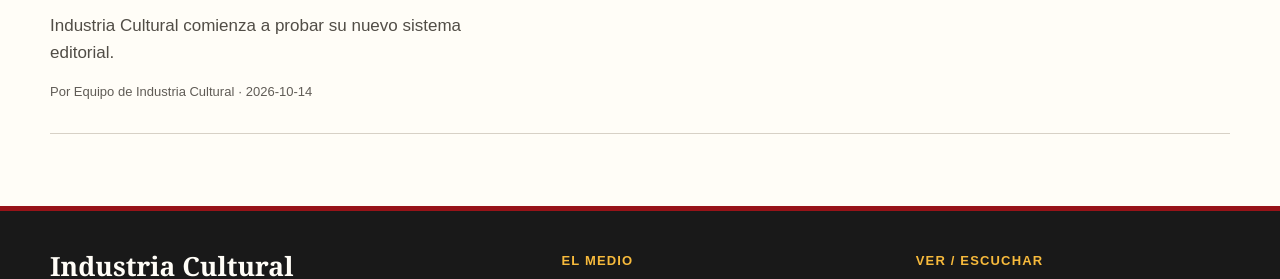
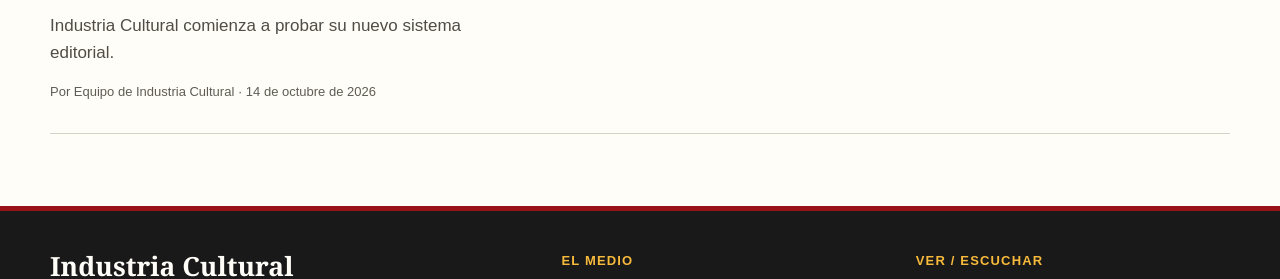
Before and after one commit to matevacca/industria-cultural-v2, a Jekyll site: the page built from index.html, in a window 1280 px wide and 900 px high, scrolled down 2266 px. Shown: the part 342-621 px from the top of the window. Built offline with Jekyll 4.4.1, drawn with Linux system fonts in a browser that asks for light colours.

Commit message:
Mejoras editoriales y formato de fechas en español

```diff
--- /dev/null
+++ b/_includes/fecha-es.html
@@ -0,0 +1,19 @@
+{%- assign fecha_formato = include.valor | date: "%Y-%m-%d" -%}
+{%- assign dia = fecha_formato | slice: 8, 2 | plus: 0 -%}
+{%- assign mes = fecha_formato | slice: 5, 2 -%}
+{%- assign anio = fecha_formato | slice: 0, 4 -%}
+{%- case mes -%}
+  {%- when '01' -%}{%- assign mes_nombre = 'enero' -%}
+  {%- when '02' -%}{%- assign mes_nombre = 'febrero' -%}
+  {%- when '03' -%}{%- assign mes_nombre = 'marzo' -%}
+  {%- when '04' -%}{%- assign mes_nombre = 'abril' -%}
+  {%- when '05' -%}{%- assign mes_nombre = 'mayo' -%}
+  {%- when '06' -%}{%- assign mes_nombre = 'junio' -%}
+  {%- when '07' -%}{%- assign mes_nombre = 'julio' -%}
+  {%- when '08' -%}{%- assign mes_nombre = 'agosto' -%}
+  {%- when '09' -%}{%- assign mes_nombre = 'septiembre' -%}
+  {%- when '10' -%}{%- assign mes_nombre = 'octubre' -%}
+  {%- when '11' -%}{%- assign mes_nombre = 'noviembre' -%}
+  {%- when '12' -%}{%- assign mes_nombre = 'diciembre' -%}
+{%- endcase -%}
+{{- dia }} de {{ mes_nombre }} de {{ anio -}}
--- a/_layouts/articulo.html
+++ b/_layouts/articulo.html
@@ -39,7 +39,7 @@
 <p class="kicker">{{ page.categoria | escape }} <span class="format">Nota</span></p>
 <h1 class="headline">{{ page.title | escape }}</h1>
 <p class="dek">{{ page.bajada | escape }}</p>
-<p class="metadata">Por {{ page.autor | escape }} · {{ page.fecha | escape }}</p>
+<p class="metadata">Por {{ page.autor | escape }} · {% include fecha-es.html valor=page.fecha %}</p>
 </header>
 {% if page.imagen and page.imagen != '' %}<figure class="article-figure"><img src="{{ page.imagen | escape }}" alt="{{ page.title | escape }}" loading="lazy">{% if page.epigrafe %}<figcaption>{{ page.epigrafe | escape }}</figcaption>{% endif %}</figure>{% endif %}
 <div class="article-body">{{ content }}</div>
--- a/index.html
+++ b/index.html
@@ -237,7 +237,7 @@
 {% for nota in ultimas limit: 6 %}
 <article class="section-story">
 {% if nota.imagen and nota.imagen != '' %}<img src="{{ nota.imagen | escape }}" alt="" loading="lazy">{% endif %}
-<div><p class="kicker">{{ nota.categoria | escape }}</p><h2 class="headline"><a href="{{ nota.url | relative_url }}">{{ nota.title | escape }}</a></h2><p class="dek">{{ nota.bajada | escape }}</p><p class="metadata">Por {{ nota.autor | escape }} · {{ nota.fecha | escape }}</p></div>
+<div><p class="kicker">{{ nota.categoria | escape }}</p><h2 class="headline"><a href="{{ nota.url | relative_url }}">{{ nota.title | escape }}</a></h2><p class="dek">{{ nota.bajada | escape }}</p><p class="metadata">Por {{ nota.autor | escape }} · {% include fecha-es.html valor=nota.fecha %}</p></div>
 </article>
 {% endfor %}
 </div></section>
--- a/secciones/analisis.html
+++ b/secciones/analisis.html
@@ -45,7 +45,7 @@
         <div><p class="kicker">{{ nota.categoria | escape }} <span class="format">Nota</span></p>
         <h2 class="headline"><a href="{{ nota.url | relative_url }}">{{ nota.title | escape }}</a></h2>
         <p class="dek">{{ nota.bajada | escape }}</p>
-        <p class="metadata">Por {{ nota.autor | escape }} · {{ nota.fecha | escape }}</p></div>
+        <p class="metadata">Por {{ nota.autor | escape }} · {% include fecha-es.html valor=nota.fecha %}</p></div>
       </article>
       {% endfor %}
 
--- a/secciones/efemerides.html
+++ b/secciones/efemerides.html
@@ -45,7 +45,7 @@
         <div><p class="kicker">{{ nota.categoria | escape }} <span class="format">Nota</span></p>
         <h2 class="headline"><a href="{{ nota.url | relative_url }}">{{ nota.title | escape }}</a></h2>
         <p class="dek">{{ nota.bajada | escape }}</p>
-        <p class="metadata">Por {{ nota.autor | escape }} · {{ nota.fecha | escape }}</p></div>
+        <p class="metadata">Por {{ nota.autor | escape }} · {% include fecha-es.html valor=nota.fecha %}</p></div>
       </article>
       {% endfor %}
 
--- a/secciones/estrenos.html
+++ b/secciones/estrenos.html
@@ -45,7 +45,7 @@
         <div><p class="kicker">{{ nota.categoria | escape }} <span class="format">Nota</span></p>
         <h2 class="headline"><a href="{{ nota.url | relative_url }}">{{ nota.title | escape }}</a></h2>
         <p class="dek">{{ nota.bajada | escape }}</p>
-        <p class="metadata">Por {{ nota.autor | escape }} · {{ nota.fecha | escape }}</p></div>
+        <p class="metadata">Por {{ nota.autor | escape }} · {% include fecha-es.html valor=nota.fecha %}</p></div>
       </article>
       {% endfor %}
 
--- a/secciones/noticias.html
+++ b/secciones/noticias.html
@@ -45,7 +45,7 @@
         <div><p class="kicker">{{ nota.categoria | escape }} <span class="format">Nota</span></p>
         <h2 class="headline"><a href="{{ nota.url | relative_url }}">{{ nota.title | escape }}</a></h2>
         <p class="dek">{{ nota.bajada | escape }}</p>
-        <p class="metadata">Por {{ nota.autor | escape }} · {{ nota.fecha | escape }}</p></div>
+        <p class="metadata">Por {{ nota.autor | escape }} · {% include fecha-es.html valor=nota.fecha %}</p></div>
       </article>
       {% endfor %}
 
```
Also changed, not shown: LEEME-ACTUALIZACION.txt (added, +15 -0 lines), .pages.yml.
